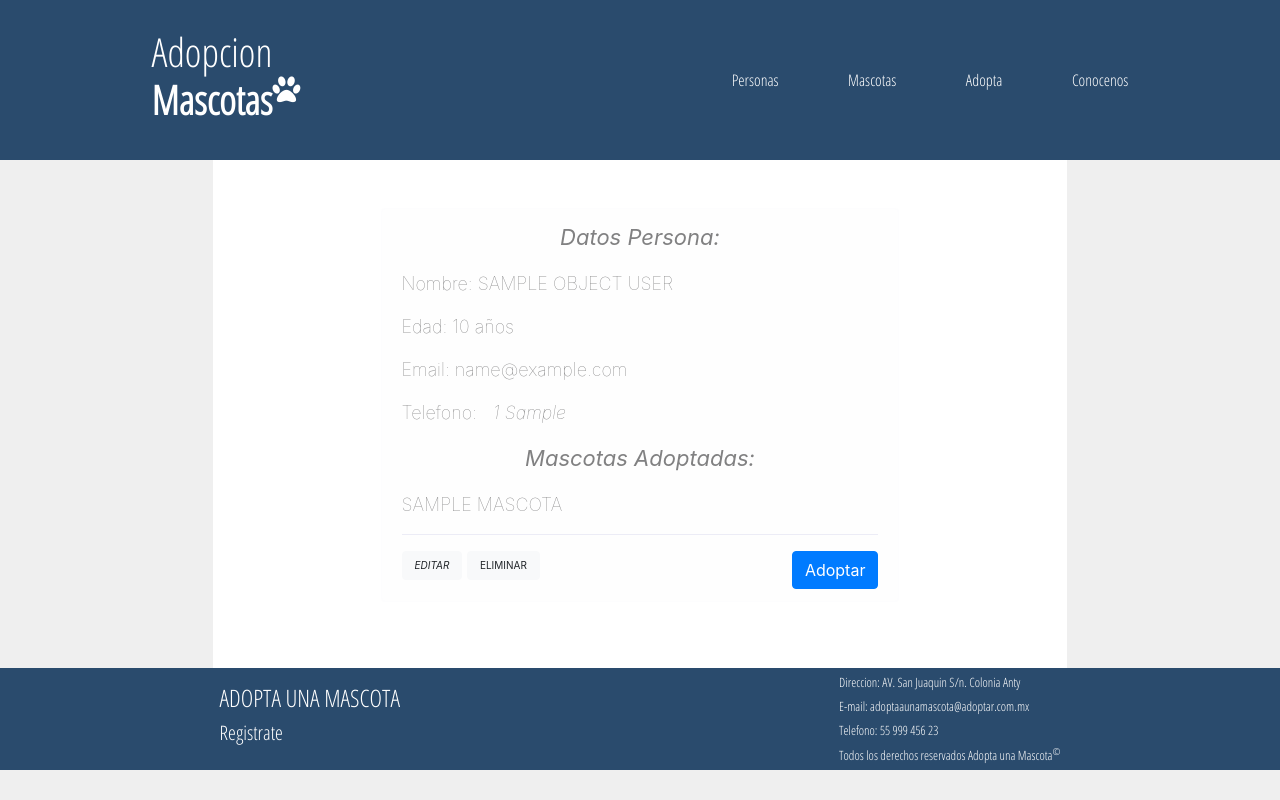
After one commit to EdgarRuizUribe/djangoAdopcion, a Django app: template templates/detail_persona.html in a window 1280 px wide. The commit adds this page. Run offline with Django 3.2, Linux system fonts and the light colour scheme; the template is opened without the code that fills it: most values are stand-ins (such as "Sample title", 1, 10 or a date in 2020); some libraries are stand-ins or nearby versions.

```diff
--- a/apps/Mascota/urls.py
+++ b/apps/Mascota/urls.py
@@ -19,7 +19,7 @@ from django.urls import path, include
 from apps.Mascota.views import MascotasList, MascotaDetail, MascotaDelete, MascotaUpdate, MascotaCreate
 
 urlpatterns = [
-    path('listar/', MascotasList.as_view(), name='mascotas_listar'),
+    path('', MascotasList.as_view(), name='mascotas_listar'),
     path('detalle/<int:pk>/', MascotaDetail.as_view(), name='mascota_detalle'),
     path('eliminar/<int:pk>/', MascotaDelete.as_view(), name='mascota_eliminar'),
     path('actializar/<int:pk>/', MascotaUpdate.as_view(), name='mascota_actualizar'),
--- a/formulario/settings.py
+++ b/formulario/settings.py
@@ -123,4 +123,3 @@ USE_TZ = True
 STATIC_URL = '/static/'
 
 STATICFILES_DIRS = (os.path.join(BASE_DIR), 'static')
-print("====>",BASE_DIR)
--- a/static/css/styles.css
+++ b/static/css/styles.css
@@ -6,7 +6,7 @@
     background: #efefef;
 }
 .header{
-    height: 10rem;
+    min-height: 10rem;
     background-color: var(--primary-color);
     font-weight: lighter;
 }
@@ -32,11 +32,17 @@
 .bg-color{
     background-color: white;
 }
+.title {
+    margin: 1rem 0;
+}
 .content{
-    height: 63.5vh;
+    min-height: 63.5vh;
 }
 .content .table{
-    margin:  3rem 0;
+    margin:  1rem 0;
+}
+.vertical-middle{
+    vertical-align: middle!important;
 }
 .fa-plus-circle{
     color: #50af30;
--- a/templates/base.html
+++ b/templates/base.html
@@ -21,8 +21,8 @@
         </a>
         <nav class="d-none d-md-flex menu col-12 col-md-4">
             <ul class="d-flex justify-content-between w-100">
-                <a href="#"><li>Personas</li></a>
-                <a href="/mascotas/listar"><li>Mascotas</li></a>
+                <a href="{% url 'personas_listar' %}"><li>Personas</li></a>
+                <a href="{% url 'mascotas_listar' %}"><li>Mascotas</li></a>
                 <a href="#"><li>Adopta</li></a>
                 <a href="#"><li>Conocenos</li></a>
             </ul>
--- /dev/null
+++ b/templates/detail_persona.html
@@ -0,0 +1,79 @@
+{% extends 'base.html' %}
+{% block content %}
+<section class="col-12 col-md-8 mx-auto">
+    {% if object %}
+        <section class="alert alert-light w-md-75 mx-auto mt-5" role="alert">
+            <span style="font-size:22px; font-style:italic;" class="d-flex justify-content-center font-weight-lighter mx-auto">
+                <p> <strong>Datos Persona:</strong></p>
+            </span>
+            <p style="font-size:18px;" class="font-weight-lighter">Nombre: {{object.name|upper}} {{object.last_name|upper}}</p>
+            <p style="font-size:18px;" class="font-weight-lighter">Edad: {{object.age}} años</p>
+            <p style="font-size:18px;" class="font-weight-lighter">Email: {{object.email}}</p>
+            <span class="d-flex">
+                <p style="font-size:18px;" class="font-weight-lighter">Telefono:</p>
+                <span class="">
+                    {% if object.telephone_set.all %}
+                        {% for telefono in object.telephone_set.all %}
+                            <p style="font-size:18px; font-style:italic; margin-left: 1rem;" class="font-weight-lighter">
+                                {{ telefono.number }} {{telefono.get_sort_display}}
+                            </p>
+                        {% endfor %}
+                    {% else %}
+                        <p style="font-size:18px; font-style:italic; margin-left: 1rem;" class="font-weight-lighter">No tiene numeros Telefonico(s) registrado(s)</p>
+                    {% endif %}
+                </span>
+            </span>
+            <section style="font-size:22px; font-style:italic;" class="d-flex justify-content-center font-weight-lighter mx-auto">
+                <p><strong>Mascotas Adoptadas:</strong></p>
+            </section>
+            <section style="font-size:18px;" class="font-weight-lighter">
+                    {% if object.pet_set.all %}
+                        {% for mascota in object.pet_set.all %}
+                            {{mascota|upper}}
+                        {% endfor %}
+                    {% else %}
+                        <p>{{object.name}}. Aun no ha Adoptado :(</p>
+                    {% endif %}
+            </section>
+            <hr>
+            <section style="display: flex; justify-content: space-between;">
+                <section>
+
+                    <i><a style="font-size: 10px;" class="btn btn-light" href="{% url 'persona_actualizar' pk=object.pk  %}" role="button">EDITAR</a></i>
+                    <button type="button" class="btn btn-light" data-toggle="modal" data-target="#exampleModal" style="font-size: 10px;">
+                        ELIMINAR
+                    </button>
+
+                </section>
+                <a href="{% url 'mascotas_listar'%}" class="btn btn-primary">Adoptar</a>
+            </section>
+        </section>
+    {% else %}
+    <h1>No se encontro mascota</h1>
+    {% endif %}
+</section>
+
+<!-- Modal -->
+<div class="modal fade" id="exampleModal" tabindex="-1" role="dialog" aria-labelledby="exampleModalLabel" aria-hidden="true">
+  <div class="modal-dialog" role="document">
+    <div class="modal-content">
+      <div class="modal-header">
+        <h5 class="modal-title" id="exampleModalLabel">Eliminar Mascota</h5>
+        <button type="button" class="close" data-dismiss="modal" aria-label="Close">
+          <span aria-hidden="true">&times;</span>
+        </button>
+      </div>
+      <div class="modal-body">
+        Esta seguro de querer Eliminar a {{object.name|upper}}
+      </div>
+      <div class="modal-footer">
+        <button type="button" class="btn btn-secondary" data-dismiss="modal">Cancelar</button>
+        <form action="{% url 'persona_eliminar' pk=object.pk  %}" method="Post">
+        {% csrf_token %}
+            <input type="submit" class="btn btn-danger" value="Eliminar"/>
+        </form>
+      </div>
+    </div>
+  </div>
+</div>
+{% endblock %}
--- a/templates/list_mascotas.html
+++ b/templates/list_mascotas.html
@@ -3,6 +3,9 @@
 {% block content %}
     <section class="table-responsive">
         {% if object_list %}
+            <span style="font-size:22px; font-style:italic;" class="title d-flex justify-content-center font-weight-lighter mx-auto">
+                <p> <strong>Mascotas:</strong></p>
+            </span>
             <table class="table table-hover">
                 <thead class="thead-dark">
                     <tr>
```
Also changed, not shown: apps/Mascota/views.py (+6 -1 lines), apps/adopcion/forms.py (added, +47 -0 lines), apps/adopcion/urls.py (+6 -1 lines), apps/adopcion/views.py (+25 -0 lines), templates/detail_mascota.html (+40 -11 lines), templates/listar_personas.html (added, +54 -0 lines).
